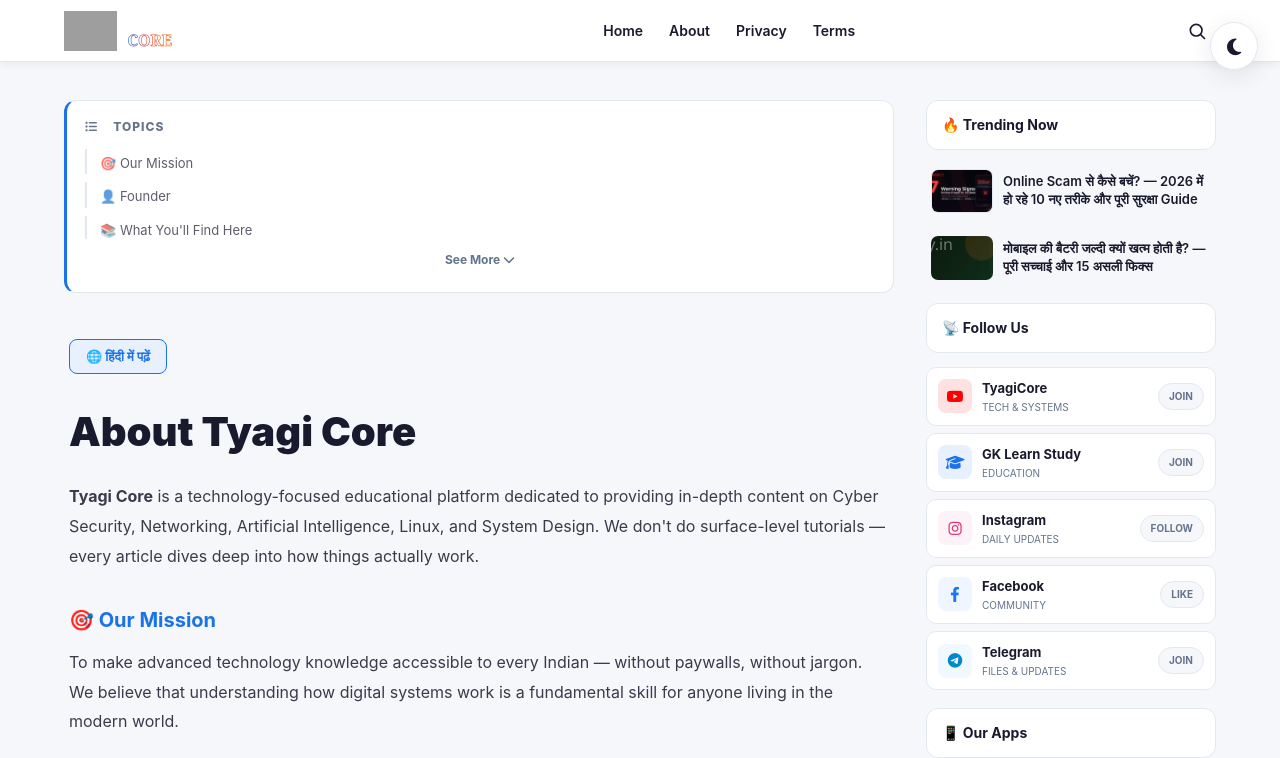
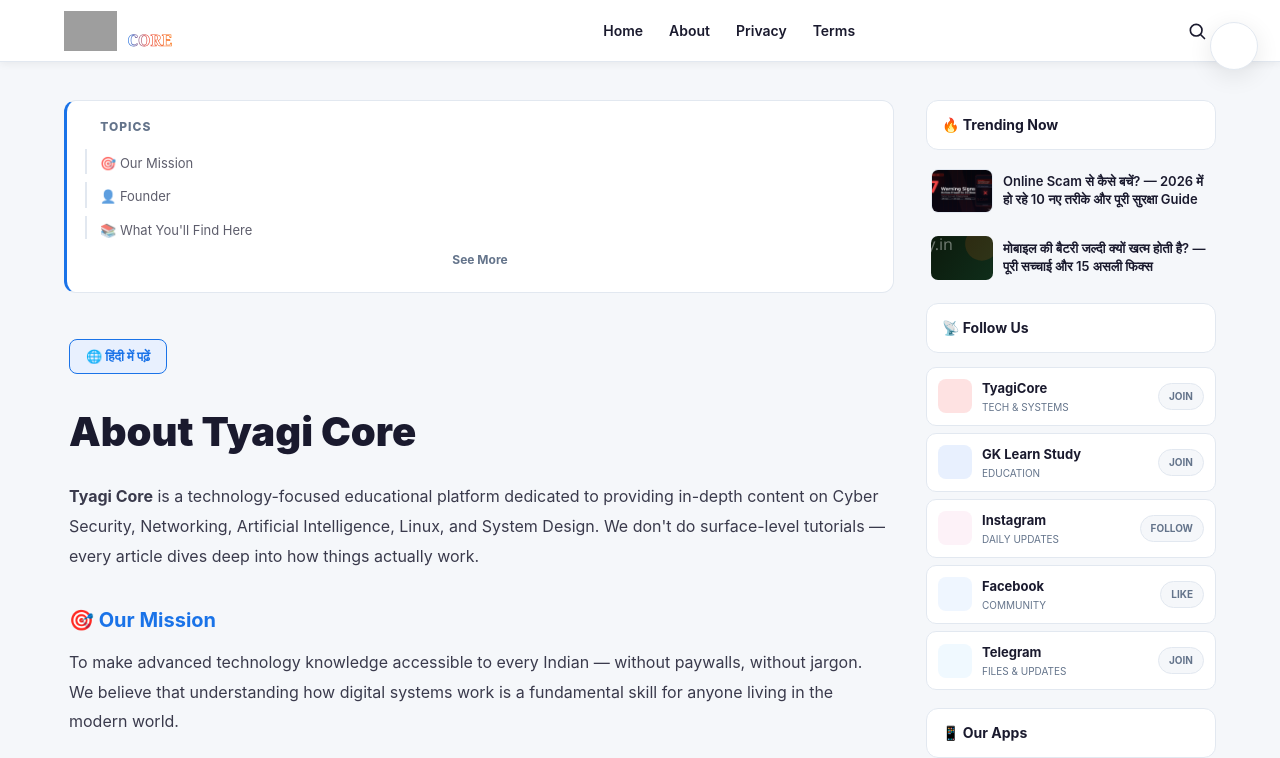
Before and after one commit to HimanshuTyagiJi/TyagiCore, a Jekyll site: the page built from about.html, in a window 1280 px wide. Shown: the top 758 px of the page. Built offline with Jekyll 4.4.1, drawn with Linux system fonts in a browser that asks for light colours; grey boxes are pictures that could not be loaded.

Commit message:
Update default.html

```diff
--- a/_layouts/default.html
+++ b/_layouts/default.html
@@ -40,9 +40,6 @@
 }
 </script>
 
-<link rel="preconnect" href="https://cdnjs.cloudflare.com" crossorigin>
-<link rel="stylesheet" href="https://cdnjs.cloudflare.com/ajax/libs/font-awesome/6.4.2/css/all.min.css" media="print" onload="this.media='all'">
-<noscript><link rel="stylesheet" href="https://cdnjs.cloudflare.com/ajax/libs/font-awesome/6.4.2/css/all.min.css"></noscript>
 <link rel="stylesheet" href="{{ '/assets/css/style.css' | absolute_url }}">
 </head>
 <body>
```
